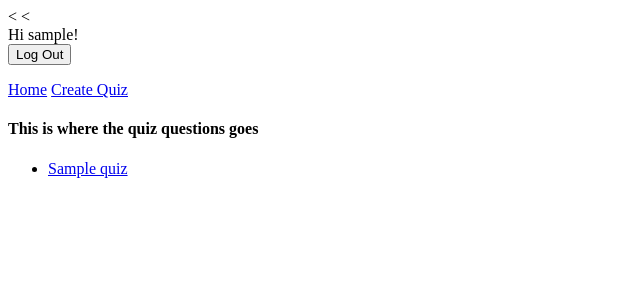
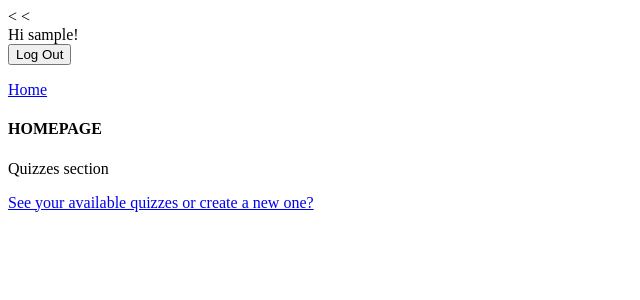
Before and after one commit to garethbreeze1993/MCQ_Generator_AI, a Django app: page / in a window 1280 px wide. Shown: the top 300 px of the page, without its empty margins (0-640 px from the left). Run offline with Django 5.2, Linux system fonts and the light colour scheme; a user stored in the database is signed in; tables that the repository leaves empty hold one stand-in row (values such as "Sample post").

Commit message:
Make logic to determine if file type is pdf or txt and separate logic for file processing and rearrange templates and urls so quiz page is not home page as want to expand this project later

```diff
--- a/MCQ_Generator/urls.py
+++ b/MCQ_Generator/urls.py
@@ -18,9 +18,11 @@ from django.contrib import admin
 from django.urls import path, include
 from django.conf import settings
 from django.conf.urls.static import static
+from MCQ_Generator import views
 
 urlpatterns = [
-    path("", include("quiz.urls")),
+    path("", views.HomePageView.as_view(), name="home"),
+    path("quiz/", include("quiz.urls")),
     path("accounts/", include("accounts.urls")),
     path("accounts/", include("django.contrib.auth.urls")),
     path('admin/', admin.site.urls),
--- /dev/null
+++ b/MCQ_Generator/views.py
@@ -0,0 +1,4 @@
+from django.views.generic.base import TemplateView
+
+class HomePageView(TemplateView):
+    template_name = 'homepage.html'
--- a/quiz/llm_integration.py
+++ b/quiz/llm_integration.py
@@ -1,3 +1,4 @@
+import json
 import logging
 from tempfile import NamedTemporaryFile
 from typing import List
@@ -122,3 +123,6 @@ def execute_llm_prompt_langchain(number_of_questions: int, quiz_name: str, file)
                            "quiz_name": quiz_name, "file_content": file_content})
 
     return output.model_dump()
+
+def execute_llm_prompt_pdf(number_of_questions: int, quiz_name: str, file):
+    return json.loads(example_response_json)
--- a/quiz/views.py
+++ b/quiz/views.py
@@ -8,7 +8,7 @@ from django.shortcuts import render, redirect
 from django.http import HttpResponseRedirect, JsonResponse
 from .forms import QuizForm
 from .models import Quiz, Question, Answer
-from .llm_integration import execute_llm_prompt_langchain, MultiChoiceQuizFormat, MultiChoiceQuestion
+from .llm_integration import execute_llm_prompt_langchain, execute_llm_prompt_pdf
 from .utils import handle_uploaded_file
 from django.http import HttpResponse
 from django.views.generic.list import ListView
@@ -90,10 +90,24 @@ def generate_quiz(request):
 
         if form.is_valid():
 
+            name_of_file = request.FILES['file'].name
+
+            if name_of_file.endswith('.pdf'):
+                pdf = True
+            else:
+                # file is .txt
+                pdf = False
+
+
             try:
-                llm_quiz_data = execute_llm_prompt_langchain(number_of_questions=request.POST['number_of_questions'],
-                                                             quiz_name=request.POST['quiz_name'],
-                                                             file=request.FILES['file'])
+                if not pdf:
+                    llm_quiz_data = execute_llm_prompt_langchain(number_of_questions=request.POST['number_of_questions'],
+                                                                 quiz_name=request.POST['quiz_name'],
+                                                                 file=request.FILES['file'])
+                else:
+                    llm_quiz_data = execute_llm_prompt_pdf(number_of_questions=request.POST['number_of_questions'],
+                                                                 quiz_name=request.POST['quiz_name'],
+                                                                 file=request.FILES['file'])
             except Exception as e:
                 logger.error(e)
                 return JsonResponse({"error": "Error decoding JSON."}, status=500)
@@ -101,10 +115,12 @@ def generate_quiz(request):
             try:
                 success_response = JsonResponse(llm_quiz_data)
 
-            except json.JSONDecodeError:
+            except json.JSONDecodeError as e:
+                logger.error(e)
                 return JsonResponse({"error": "Error decoding JSON."}, status=500)
 
             except Exception as e:
+                logger.error(e)
                 return JsonResponse({"error": "File not found."}, status=404)
 
             else:
--- a/templates/home.html
+++ b/templates/home.html
@@ -10,8 +10,7 @@ Hi {{ user.username }}!
   {% csrf_token %}
   <button type="submit">Log Out</button>
 </form>
-    <a href={% url 'index' %}>Home</a>
-    <a href={% url 'create_quiz' %}>Create Quiz</a>
+    <a href={% url 'home' %}>Home</a>
     {% block app_content %}
     {% endblock %}
 {% else %}
--- /dev/null
+++ b/templates/homepage.html
@@ -0,0 +1,9 @@
+<<!-- templates/home.html -->
+{% extends "home.html" %}
+
+{% block app_content %}
+<h4>HOMEPAGE</h4>
+    <p>Quizzes section</p>
+    <a href="{% url 'index' %}">See your available quizzes or create a new one?</a>
+
+{% endblock %}
--- a/templates/quiz/index.html
+++ b/templates/quiz/index.html
@@ -1,7 +1,8 @@
 <<!-- templates/home.html -->
 {% extends "home.html" %}
-
 {% block app_content %}
+    <a href={% url 'index' %}>Quizzes</a>
+<a href={% url 'create_quiz' %}>Create Quiz</a>
 <h4>This is where the quiz questions goes</h4>
     <ul>
     {% for quiz in quizzes %}
```
